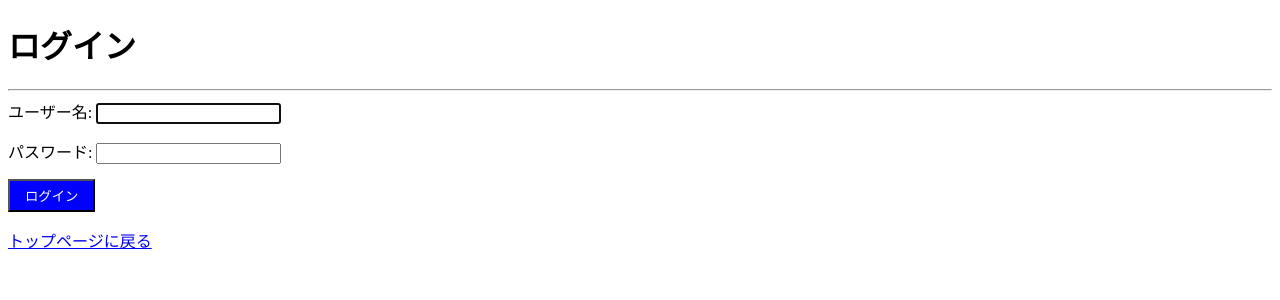
After one commit to RYO-102/DailyReportApp-database-lecture_ver-, a Django app: page /accounts/login/ in a window 1280 px wide. The commit adds this page. Shown: the top 300 px of the page. Run offline with Django 5.2, Linux system fonts and the light colour scheme.

Commit message:
report/list.pyからログイン・ログアウトが出来るように設定。

```diff
--- /dev/null
+++ b/accounts/templates/registration/login.html
@@ -0,0 +1,32 @@
+<!DOCTYPE html>
+<html lang="ja">
+<head>
+    <meta charset="UTF-8">
+    <title>ログイン</title>
+</head>
+<body>
+    <h1>ログイン</h1>
+    <hr>
+
+    <form method="post">
+        {% csrf_token %}
+
+        <div style="margin-bottom: 15px;">
+            <label>ユーザー名:</label>
+            {{ form.username }}
+        </div>
+        <div style="margin-bottom: 15px;">
+            <label>パスワード:</label>
+            {{ form.password }}
+        </div>
+
+        <button type="submit" style="background: blue; color: white; padding: 5px 15px;">ログイン</button>
+    </form>
+
+    {% if form.errors %}
+        <p style="color: red;">ユーザー名またはパスワードが違います。</p>
+    {% endif %}
+
+    <p><a href="{% url 'report_list' %}">トップページに戻る</a></p>
+</body>
+</html>
--- a/config/settings.py
+++ b/config/settings.py
@@ -140,3 +140,7 @@ MEDIA_URL = '/media/'
 
 # 画像ファイルの実際の保存場所（プロジェクト内の 'media' フォルダ）
 MEDIA_ROOT = os.path.join(BASE_DIR, 'media')
+
+# 【追加】ログイン・ログアウト後のリダイレクト先
+LOGIN_REDIRECT_URL = 'report_list'  # ログインしたら一覧ページへ
+LOGOUT_REDIRECT_URL = 'report_list' # ログアウトしても一覧ページへ
--- a/config/urls.py
+++ b/config/urls.py
@@ -21,6 +21,10 @@ from django.conf.urls.static import static   # 追加
 
 urlpatterns = [
     path('admin/', admin.site.urls),
+
+    # 【追加】Django標準の認証URL（accounts/login/ や accounts/logout/ が使えるようになります）
+    path('accounts/', include('django.contrib.auth.urls')),
+
     # トップページへのアクセスを reports アプリに委譲する
     path('', include('reports.urls')),
 ]
```
Also changed, not shown: reports/templates/reports/report_list.html (+23 -1 lines).
